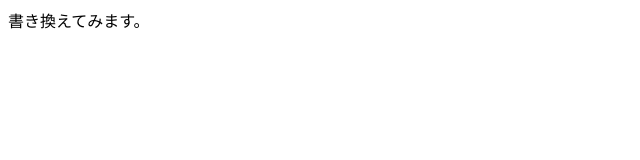
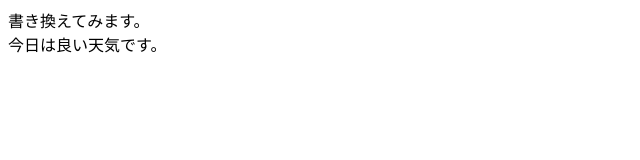
Before and after one commit to hajime-miyauchi/20230405-git-workshop2, a plain HTML site: page index.html in a window 1280 px wide. Shown: the whole page, without its empty margins (0-640 px from the left). Drawn offline with Linux system fonts and the light colour scheme.

Commit message:
Update index.html

```diff
--- a/index.html
+++ b/index.html
@@ -5,6 +5,8 @@
 <title>タイトル</title>
 </head>
 <body>
-書き換えてみます。
+書き換えてみます。<br>
+今日は良い天気です。
+
 </body>
 </html>
```
